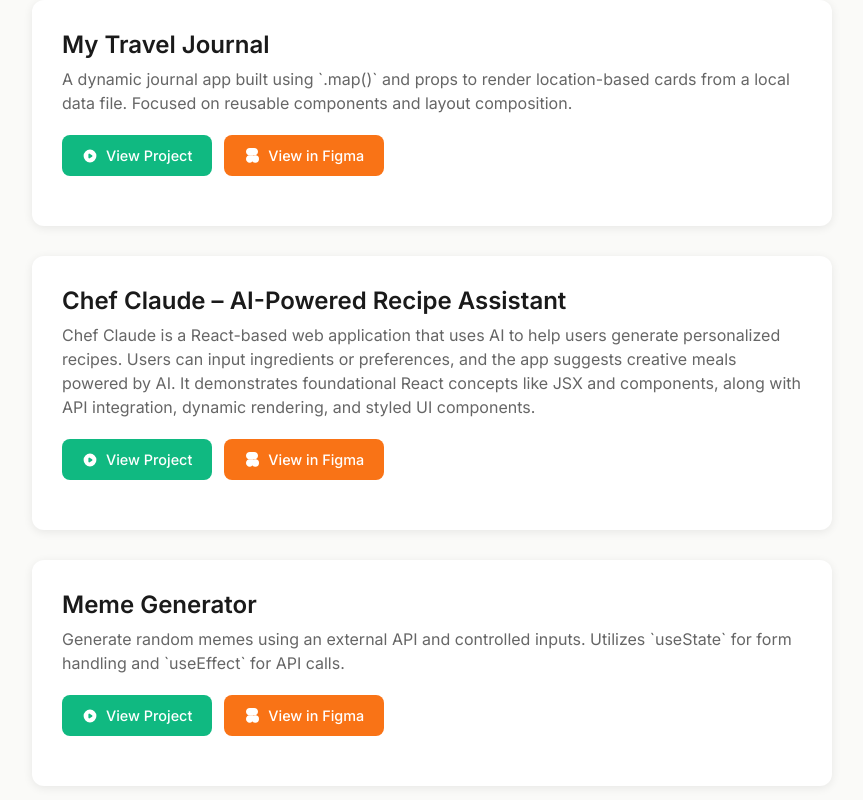
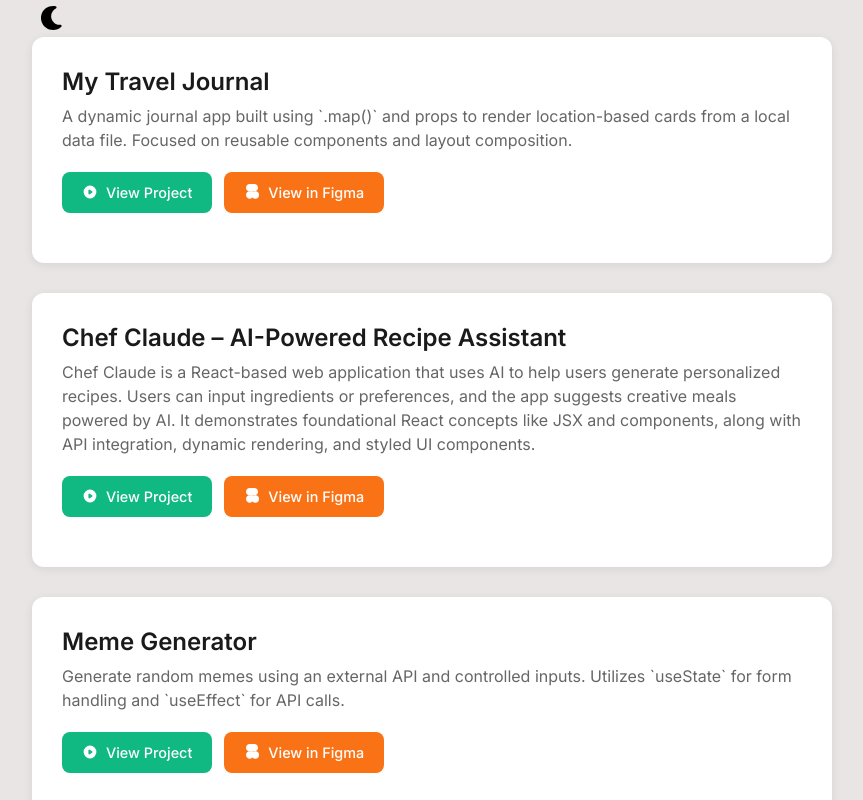
Before and after one commit to 0xJeff1/react_apps, a React (Vite) app in the folder react apps/: page / in a window 1280 px wide. Shown: the top 800 px of the page, without its empty margins (208-1071 px from the left). Built offline with nearby package versions, Linux system fonts and the light colour scheme.

Commit message:
dark mode

```diff
--- /dev/null
+++ b/package.json
@@ -0,0 +1,6 @@
+{
+  "dependencies": {
+    "@fortawesome/free-solid-svg-icons": "^7.0.0",
+    "@fortawesome/react-fontawesome": "^0.2.3"
+  }
+}
--- a/react apps/components/Home.jsx
+++ b/react apps/components/Home.jsx
@@ -1,16 +1,42 @@
+import { FontAwesomeIcon } from '@fortawesome/react-fontawesome'
+import { faLocationDot } from '@fortawesome/free-solid-svg-icons'
+
+import { faMoon, faSun } from '@fortawesome/free-solid-svg-icons';
+
 import styles from '../src/home.module.css';
+import style from '../src/ThemeToggle.module.css';
 import { Link } from "react-router-dom"
+import { useEffect, useState } from 'react';
+
+
 
 const Home = ({ projects }) => {
+    const [dark, setDark] = useState(false);
   return (
+    <div className={dark ? styles.dark : styles.white}>
+
     <div className={styles.container}>
+          <>
+          <button
+            className={dark ? style.btm : style.btn}
+            onClick={() => setDark(prev => !prev)}
+            aria-label={dark ? 'Switch to light mode' : 'Switch to dark mode'}
+          >
+            <FontAwesomeIcon
+              icon={dark ? faSun : faMoon}
+              className={style.icon}
+              fixedWidth
+            />
+          </button>
+          </>
+
       <div className={styles.projectsList}>
         {projects.map((project, index) => (
-          <div className={styles.projectCard} key={index}>
+          <div className={dark ? styles.projectCarddark : styles.projectCard} key={index}>
             <div className={styles.projectHeader}>
               <div className={styles.projectInfo}>
                 <div className={styles.projectTitle}>{project.title}</div>
-                <div className={styles.projectDescription}>{project.description}</div>
+                <div className={dark ? styles.projectDescriptiondark : styles.projectDescription}>{project.description}</div>
                 <div className={styles.projectLinks}>
                 <Link
                   to={project.liveLink}
@@ -50,6 +76,7 @@ const Home = ({ projects }) => {
         ))}
       </div>
     </div>
+    </div>
   );
 };
 
--- a/react apps/components/Main.jsx
+++ b/react apps/components/Main.jsx
@@ -8,6 +8,12 @@ import React, { useState } from 'react';
 export default function Main() {
 
     let [ingredientlist , setingredientlist] = React.useState (["1","2","3","4"]);
+    let [isShown , setisShown] = React.useState (false);
+
+    function toggletheshow() {
+        setisShown(prev => !prev);
+    }
+
 
     let ingrlist = ingredientlist.map((ing )=> {
         return <li  key={ing}> {ing} </li>
@@ -44,11 +50,13 @@ export default function Main() {
                         <h3>Ready for a recipe?</h3>
                         <p>Generate a recipe from your list of ingredients.</p>
                     </div>
-                    <button>Get a recipe</button>
+                    <button onClick={toggletheshow}>Get a recipe</button>
                 </div>}
             </section>}
-            {
-    <section>
+
+
+
+    { isShown && <section>
     <h2 className={styles.h2}>Chef Claude Recommends:</h2>
     <article className={styles.suggestedrecipecontainer} aria-live="polite">
         <p>Based on the ingredients you have available, I would recommend making a simple a delicious <strong>Beef Bolognese Pasta</strong>. Here is the recipe:</p>
@@ -80,6 +88,10 @@ export default function Main() {
         </ol>
     </article>
 </section>}
+
+
+
+
         </main>
     )
 }
--- a/react apps/src/App.jsx
+++ b/react apps/src/App.jsx
@@ -11,6 +11,8 @@ import { BrowserRouter as Router  , Routes , Route } from 'react-router-dom'
 
 
 function App() {
+
+
 
   const b = AnonymArray.map((obj) => {
     return (
--- /dev/null
+++ b/react apps/src/ThemeToggle.module.css
@@ -0,0 +1,28 @@
+.btn {
+    border: none;
+    background: transparent;
+    cursor: pointer;
+    font-size: 1.5rem;
+    padding: 0.4rem;
+    display: inline-flex;
+    align-items: center;
+    justify-content: center;
+    transition: transform 0.2s ease;
+  }
+
+  .btm {
+    border: none;
+    background: transparent;
+    color: white;
+    cursor: pointer;
+    font-size: 1.5rem;
+    padding: 0.4rem;
+    display: inline-flex;
+    align-items: center;
+    justify-content: center;
+    transition: transform 0.2s ease;
+  }
+
+  .btn:hover {
+    transform: scale(1.15);
+  }
--- a/react apps/src/home.module.css
+++ b/react apps/src/home.module.css
@@ -1,4 +1,18 @@
 /* Home.module.css */
+.dark{
+
+  height: 100%;
+  width: 100vw;
+  background-color:#252525
+}
+
+
+.white{
+  height: 100vh;
+  width: 100vw;
+  background-color:#e9e5e5
+}
+
 
 .container {
     max-width: 800px;
@@ -21,6 +35,14 @@
 
   .projectCard {
     background: white;
+    border-radius: 12px;
+    padding: 30px;
+    box-shadow: 0 2px 10px rgba(0, 0, 0, 0.08);
+    transition: transform 0.2s ease, box-shadow 0.2s ease;
+  }
+
+  .projectCarddark {
+    background: #333333;
     border-radius: 12px;
     padding: 30px;
     box-shadow: 0 2px 10px rgba(0, 0, 0, 0.08);
@@ -63,6 +85,15 @@
     line-height: 1.5;
     margin-bottom: 20px;
   }
+
+  .projectDescriptiondark {
+    color: #dadada;
+    font-size: 1rem;
+    line-height: 1.5;
+    margin-bottom: 20px;
+  }
+
+
 
   .projectLinks {
     display: flex;
```
Also changed, not shown: 1 other file (tests, documents, lock files or other folders).
